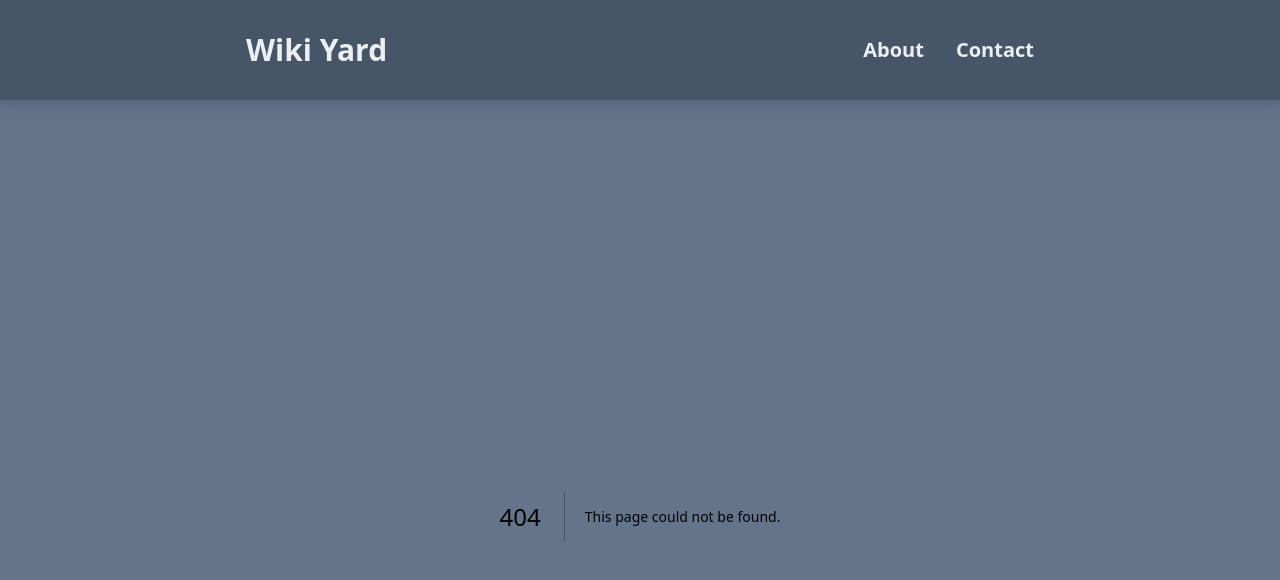
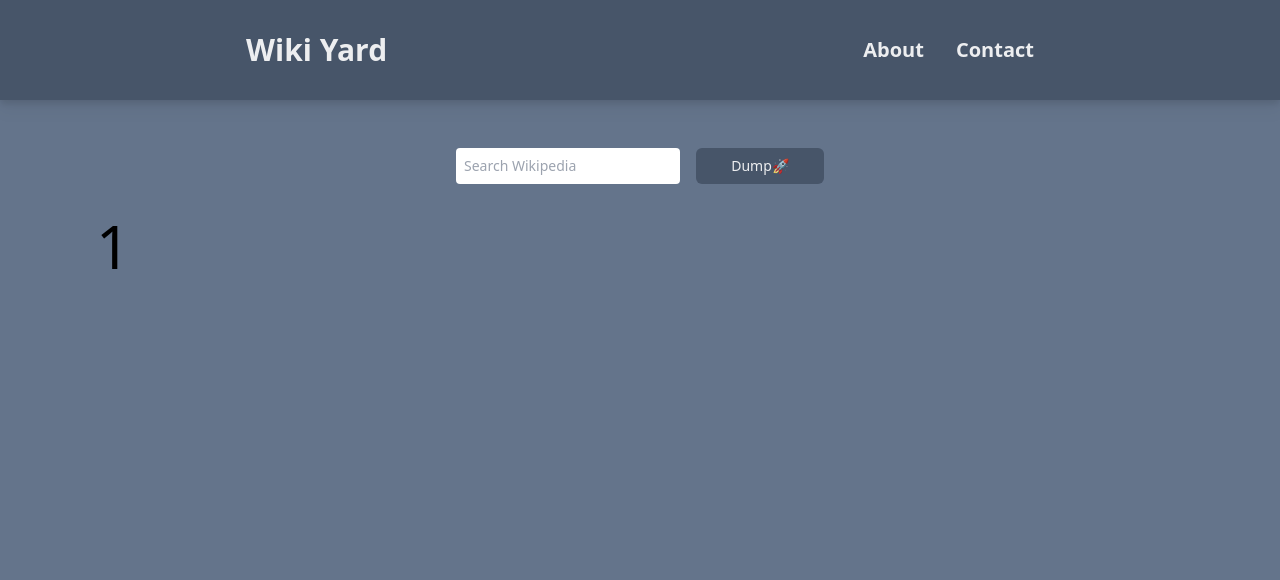
Before and after one commit to Lakshit-Chiranjiv/Wiki-Search-Website, a Next.js app: page /yard/1 in a window 1280 px wide. Before the commit this address had no page. Shown: the top 580 px of the page. Built offline with nearby package versions, Linux system fonts and the light colour scheme.

Commit message:
yardSearch param page

```diff
--- /dev/null
+++ b/app/yard/[yardSearch]/page.tsx
@@ -0,0 +1,15 @@
+import React from 'react'
+
+type Props = {
+  params: {
+    yardSearch: string
+  }
+}
+
+export default function YardSearch({ params: { yardSearch } }: Props) {
+  return (
+    <div>
+      <h1 className='text-6xl'>{yardSearch}</h1>
+    </div>
+  )
+}
```
